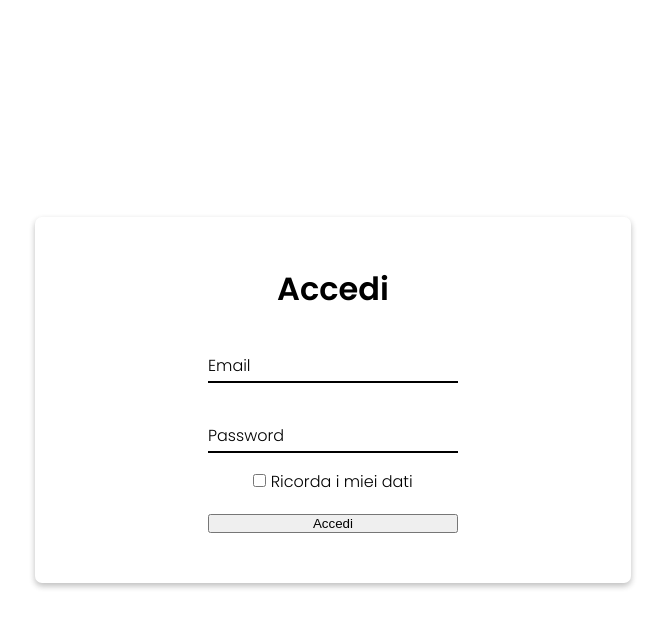
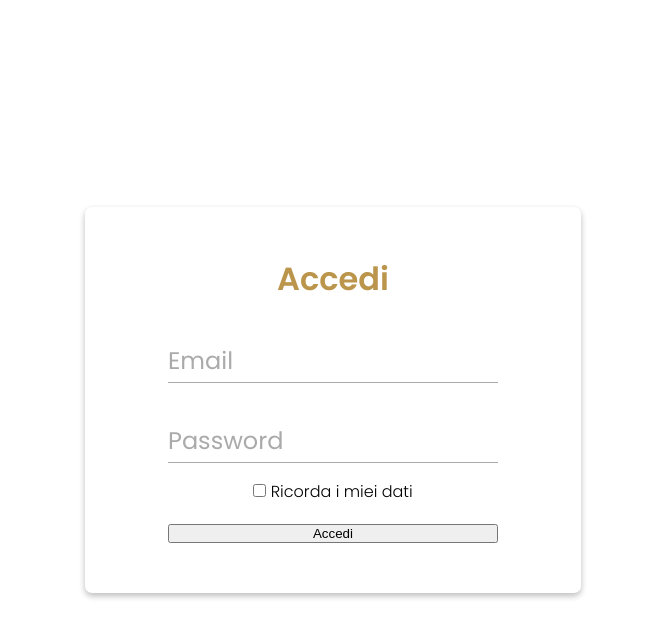
Before and after one commit to dkokollari/Erboristeria-Alchimia, a PHP site: page /login.html in a window 1280 px wide. Shown: the top 638 px of the page, without its empty margins (307-972 px from the left). Run offline with PHP 8.4, Linux system fonts and the light colour scheme.

Commit message:
Minor fixes
-aumentati i padding e font-size per maggiore leggibilita'
-risolto il problema dell'autocomplete automatico in firefox
-aggiunto qualche colore

```diff
--- a/js/design.js
+++ b/js/design.js
@@ -15,6 +15,10 @@ const menu = document.querySelector("#menu");
 const rightofmenu= document.querySelector("#right-of-menu");
 const tips = document.getElementsByClassName("tips_and_tricks");
 const card = document.getElementsByClassName("card");
+
+
+const username = document.querySelector("#username");
+
 const marginTop = document.documentElement.clientWidth*0.63;  // 75vw di margin-top del #content - 12vw di altezza #topbar
 var yScrollPosition;
 var i;
@@ -35,6 +39,13 @@ function showMenu() {
 }
 
 
+
+$( document ).ready(function() {
+    if($("#username").val() != "") {
+      console.log("asdasdasd");
+      $(username.previousElementSibling).addClass("filled");
+    }
+});
     /*        function that moves the label in the login page     */
 $("#username, #password").on("blur", function() {
   $(this.previousElementSibling).removeClass("filled");
@@ -49,6 +60,7 @@ $("#username, #password").on("blur", function() {
 
                     /* adds an event listener to create the parallax effect */
 window.addEventListener("DOMContentLoaded", scrollFix, false);
+
 
 /* function that actually creates the parallax effect by "slowing" the background movement while scrolling */
 function scrollFix() {
--- a/login.html
+++ b/login.html
@@ -5,7 +5,7 @@
     <!-- <link rel="icon" type="image/png" sizes="16x16" href="favicon-16x16.png"> -->
     <title>Accedi - Erboristeria Alchimia</title>
     <link rel="stylesheet" href="stylesheet.css"></link>
-    <link href="https://fonts.googleapis.com/css?family=Poppins:300,600&display=swap" rel="stylesheet">
+    <link href="https://fonts.googleapis.com/css?family=Poppins:300,400,600&display=swap" rel="stylesheet">
     <!-- <link href="https://fonts.googleapis.com/css?family=Material+Icons|Material+Icons+Outlined|Material+Icons+Two+Tone|Material+Icons+Round|Material+Icons+Sharp" rel="stylesheet"> -->
     <meta name="viewport" content="width=device-width, initial-scale=1" />
     <script src="https://ajax.googleapis.com/ajax/libs/jquery/3.4.1/jquery.min.js"></script>
--- a/stylesheet.css
+++ b/stylesheet.css
@@ -580,19 +580,22 @@ transition: transform 1s ease;
 #log_in_box {
   width: 100%;
   padding: 3em;
-  margin: auto 25px auto 25px;
+  margin: auto 20px auto 20px;
   display: flex;
   justify-content: center;
   text-align: center;
   border-radius: 7px;
   box-shadow: 0 3px 6px rgba(0,0,0,0.10), 0 3px 6px rgba(0,0,0,0.17);
 }
+#log_in_box form {
+  width: 100%;
+}
 @media screen and (min-width:600px) {
   #log_in_box {
-    width: 500px;
+    width: 400px;
   }
   #log_in_box form {
-    width: 250px;
+    width: 330px;
   }
 }
 
@@ -600,11 +603,13 @@ transition: transform 1s ease;
   width: 100%;
   font-size: 2em;
   font-weight: bold;
+    color: var(--yellow-dark);
 }
 #log_in_box.card {
   background-color: white;
   border-radius: 15px;
 }
+
 #log_in_box fieldset {
   border:none;
 }
@@ -616,26 +621,33 @@ transition: transform 1s ease;
   margin-top: 2.5em;
 }
 .form_field label {
+  color: #aaa;
   position: absolute;
   top: 0;
   left:0;
-  transition: ease 0.3s;
+  transition: ease 0.2s;
   transform-origin: left;
   cursor: text;
+  font: 400 1.5em 'Poppins', sans-serif;
 }
-.form_field:focus-within label, .filled {
-  transform: translateY(-1.7em) scale(0.8);
+.form_field:focus-within label,
+.form_field .filled {
+  transform: translateY(-1.4em) scale(0.8);
   transform-origin: left;
-  transition: ease 0.3s;
+  transition: ease 0.2s;
+  color: var(--yellow-dark);
 }
 .form_field input {
-  line-height: 2em;
-  border-bottom: 2px solid black;
+  line-height: 2.5em;
+  border-bottom: 1px solid #aaa;
   border-top: none;
   border-left: none;
   border-right: none;
-  outline:none;
+  padding: 0.2em 0 0.2em 0;
+  outline: none;
+  font: 300 1.3em 'Poppins', sans-serif;
 }
+
 #log_in {
   width: 100%;
 }
```
